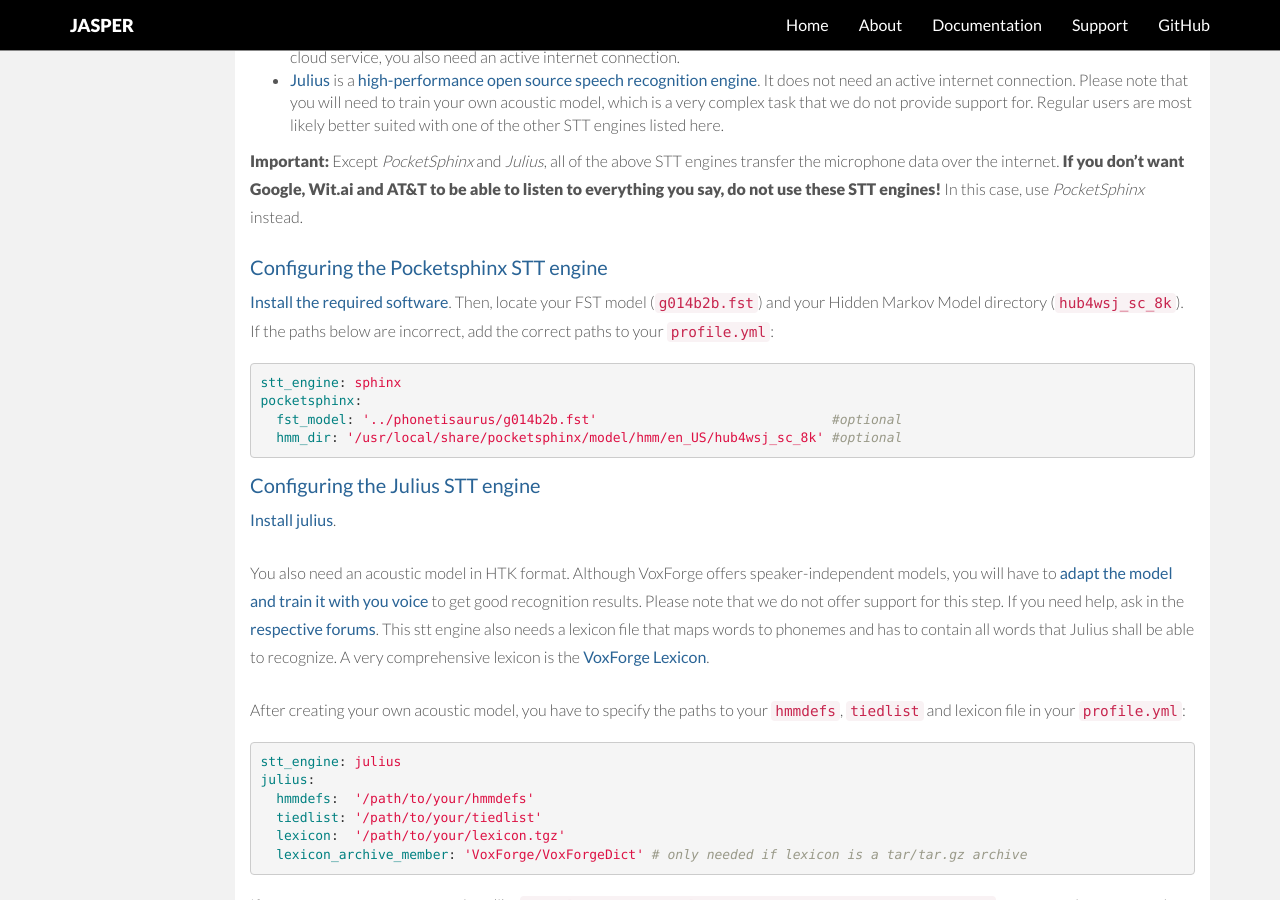
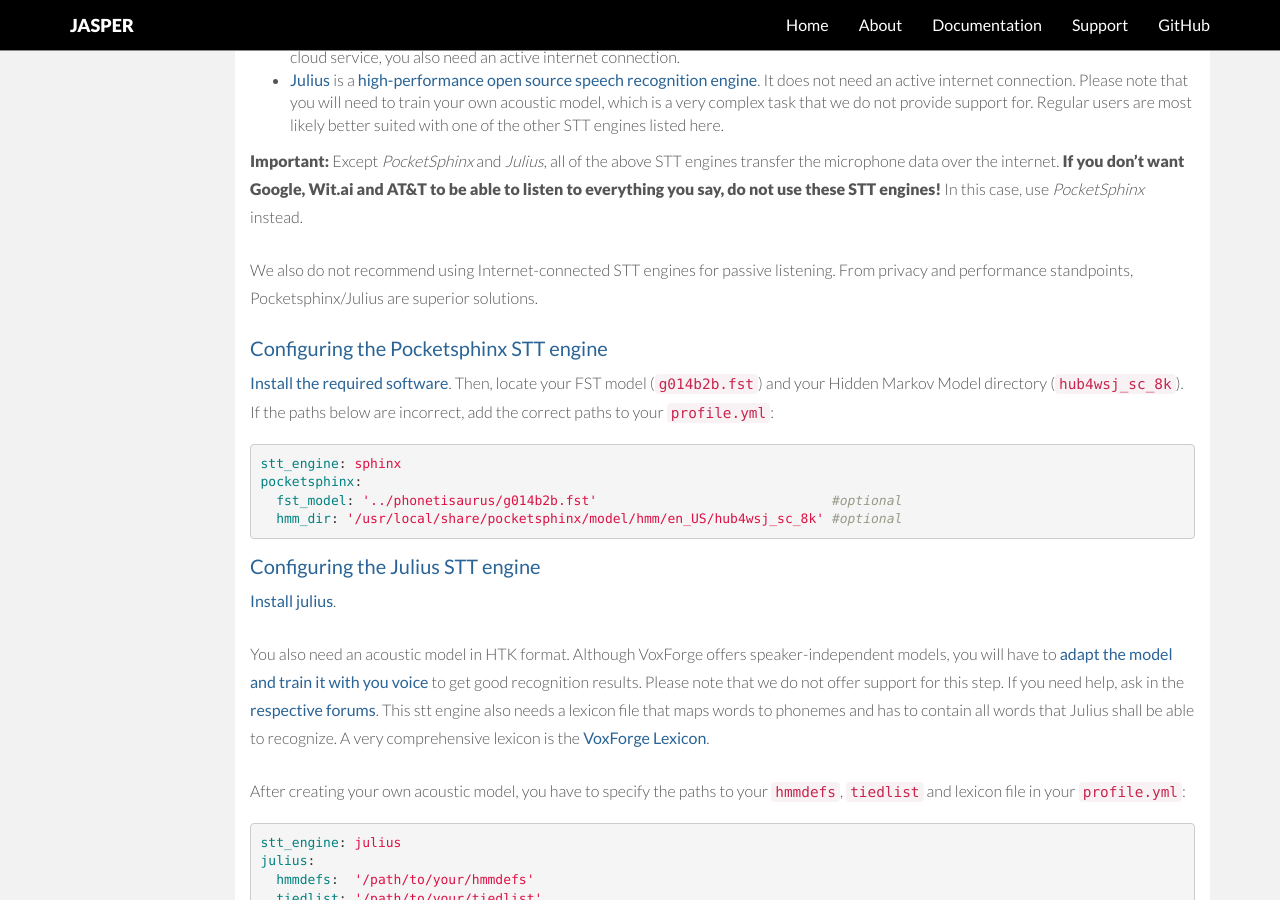
Before and after one commit to jasperproject/jasperproject.github.io, a Jekyll site: the page built from documentation/configuration/index.md, in a window 1280 px wide and 900 px high, scrolled down 977 px. Built offline with Jekyll 4.4.1, drawn with Linux system fonts in a browser that asks for light colours; nearby versions of some CDN libraries.

Commit message:
discouraging Internet-enabled STT for passive listening

```diff
--- a/documentation/configuration/index.md
+++ b/documentation/configuration/index.md
@@ -33,6 +33,8 @@
 - **[Julius](#julius-stt)** is a [high-performance open source speech recognition engine](http://julius.sourceforge.jp/en_index.php). It does not need an active internet connection. Please note that you will need to train your own acoustic model, which is a very complex task that we do not provide support for. Regular users are most likely better suited with one of the other STT engines listed here.
 
 **Important:** Except *PocketSphinx* and *Julius*, all of the above STT engines transfer the microphone data over the internet. **If you don't want Google, Wit.ai and AT&T to be able to listen to everything you say, do not use these STT engines!** In this case, use *PocketSphinx* instead.
+
+We also do not recommend using Internet-connected STT engines for passive listening. From privacy and performance standpoints, Pocketsphinx/Julius are superior solutions.
 
 <h4 class="linked" id='pocketsphinx-stt'><a href="#pocketsphinx-stt" title="Permalink to this headline">Configuring the Pocketsphinx STT engine</a></h4>
 
```
